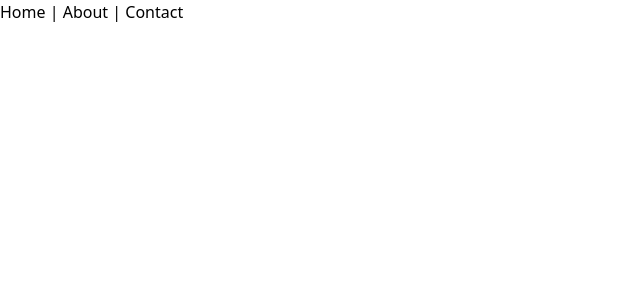
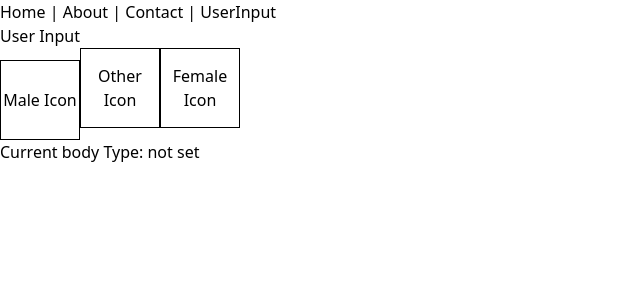
Before and after one commit to CS-472-Clothing-project/clothing-app, a React (Vite) app in the folder Frontend/MeasureLess/: page /userInput.tsx in a window 1280 px wide. Shown: the top 300 px of the page, without its empty margins (0-640 px from the left). Built offline with nearby package versions, Linux system fonts and the light colour scheme.

Commit message:
added userInput file and buttons for userInput

```diff
--- a/Frontend/MeasureLess/src/App.tsx
+++ b/Frontend/MeasureLess/src/App.tsx
@@ -1,4 +1,5 @@
 import { BrowserRouter, Routes, Route, Link } from 'react-router-dom';
+import UserInput from './userInput';
 
 function Home() {
     return <h1>Home Page</h1>;
@@ -20,7 +21,8 @@ function App() {
                 <nav>
                     <Link to="/">Home</Link> |{" "}
                     <Link to="/about">About</Link> |{" "}
-                    <Link to="/contact">Contact</Link>
+                    <Link to="/contact">Contact</Link> |{" "}
+                    <Link to="/userInput.tsx">UserInput</Link>
                 </nav>
 
                 {/* Routes */}
@@ -28,6 +30,7 @@ function App() {
                     <Route path="/" element={<Home />} />
                     <Route path="/about" element={<About />} />
                     <Route path="/contact" element={<Contact />} />
+                    <Route path="/userInput.tsx" element={<UserInput />} />
                 </Routes>
             </BrowserRouter>
         </>
--- /dev/null
+++ b/Frontend/MeasureLess/src/userInput.tsx
@@ -0,0 +1,45 @@
+import React, { useState } from "react";
+//import { FaMale } from "react-icons/fa";
+import "./assets/react.svg";
+
+
+function UserInput() {
+    const[bodyType, setBodyType] = useState("");
+    return(
+        <>
+            <h1>User Input</h1>
+            <button
+                onClick={() => setBodyType("male")}
+                style={{
+                    width:"80px",
+                    height:"80px",
+                    border: "1px solid black",
+                }}
+            >Male Icon</button>
+
+            <button
+                onClick={() => setBodyType("other")}
+                style={{
+                    width:"80px",
+                    height:"80px",
+                    border: "1px solid black",
+                }}
+            >Other Icon</button>
+
+
+            <button
+                onClick={() => setBodyType("female")}
+                style={{
+                    width:"80px",
+                    height:"80px",
+                    border: "1px solid black",
+                }}
+            >Female Icon</button>
+
+
+
+            <p>Current body Type: {bodyType || "not set"}</p>
+        </>
+    );
+}
+export default UserInput;
```
